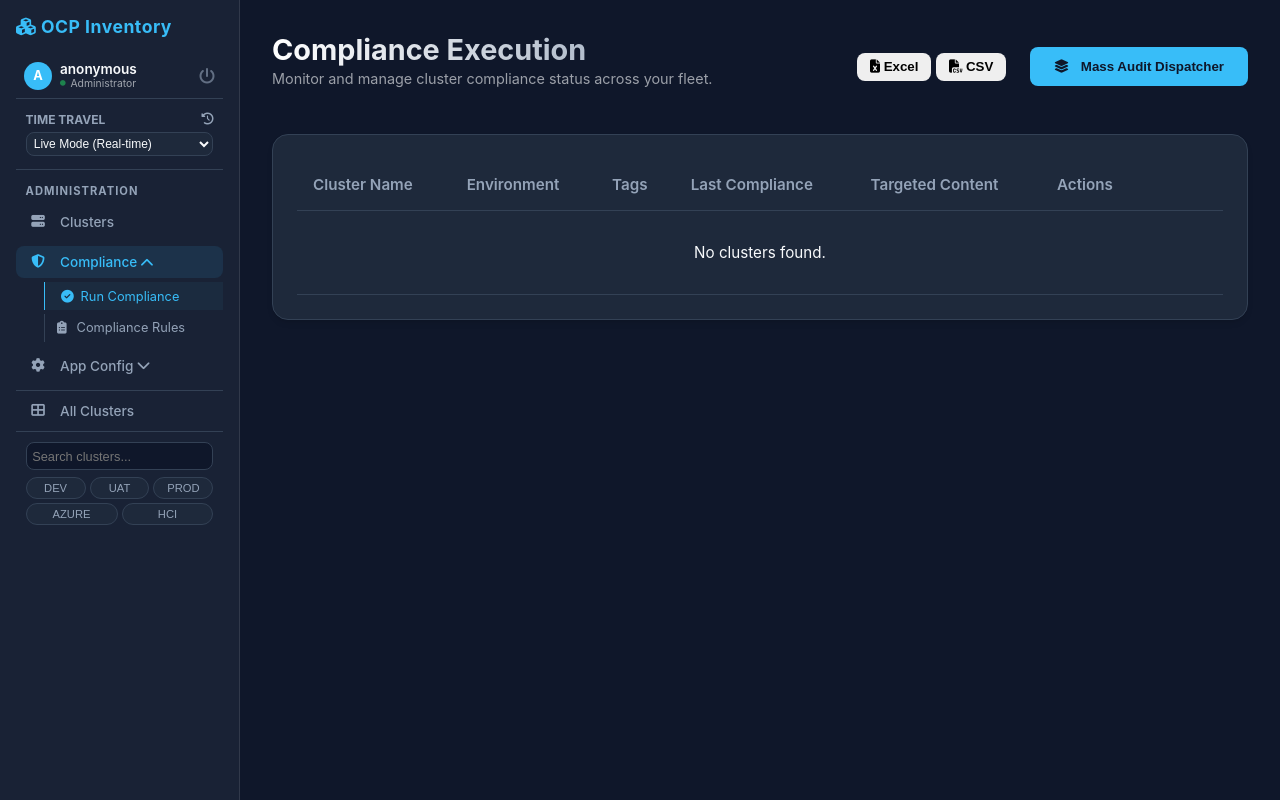
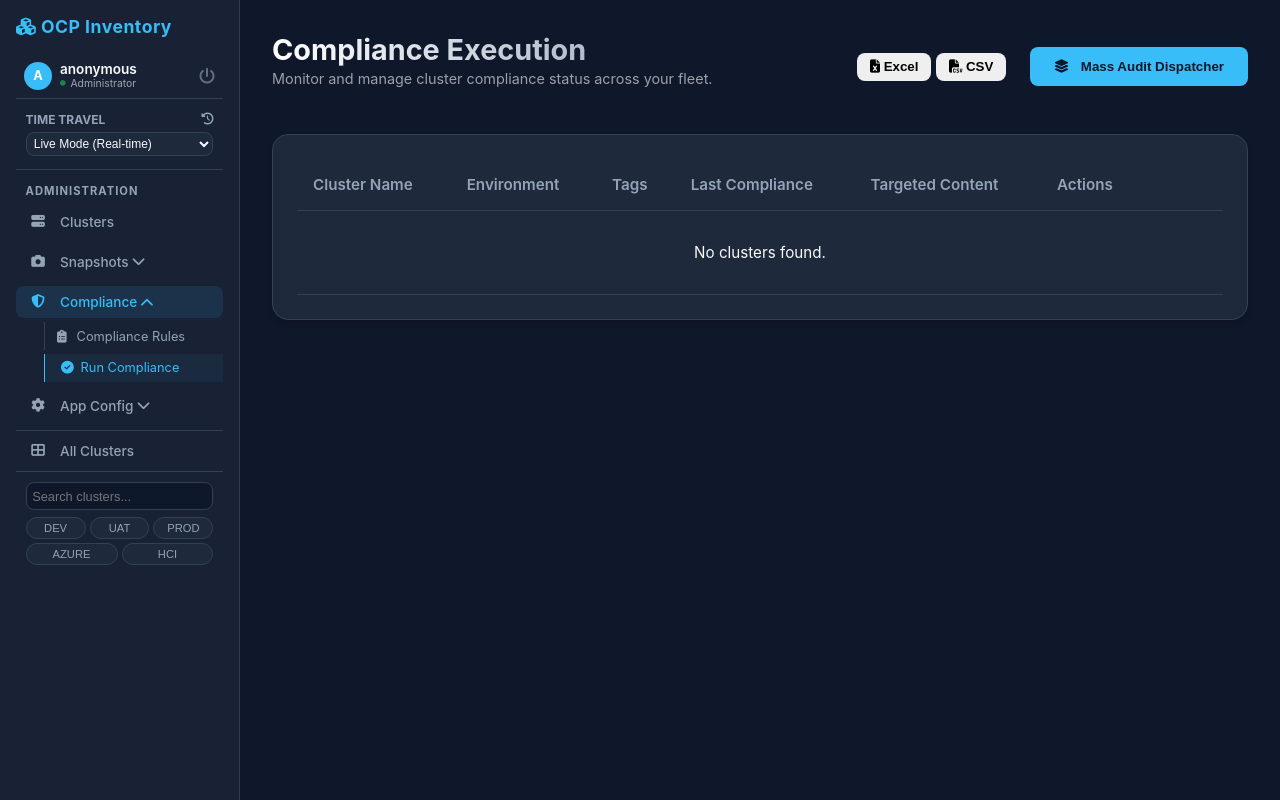
Before and after one commit to zdrux/prime-lagoon, a FastAPI app: page /compliance in a window 1280 px wide. Run offline with FastAPI, Linux system fonts and the light colour scheme; data that the repository does not hold is empty; some libraries are stand-ins or nearby versions.

Commit message:
Restructure navigation: Swapped Compliance links and added Snapshots menu with child views

```diff
--- a/app/routers/views.py
+++ b/app/routers/views.py
@@ -18,7 +18,7 @@ def root():
     return RedirectResponse(url="/dashboard")
 
 @router.get("/admin", response_class=HTMLResponse)
-def admin_view(request: Request, session: Session = Depends(get_session), user: User = Depends(admin_required)):
+def admin_view(request: Request, tab: str = "clusters", session: Session = Depends(get_session), user: User = Depends(admin_required)):
     clusters = session.exec(select(Cluster)).all()
     clusters_by_dc = _group_clusters(clusters)
     return templates.TemplateResponse("admin.html", {
@@ -26,6 +26,7 @@ def admin_view(request: Request, session: Session = Depends(get_session), user:
         "clusters": clusters,
         "clusters_by_dc": clusters_by_dc,
         "page": "admin",
+        "active_tab": tab,
         "user": user
     })
 
--- a/app/templates/base.html
+++ b/app/templates/base.html
@@ -75,9 +75,30 @@
                     Administration
                 </li>
                 <li class="nav-item">
-                    <a href="/admin" class="nav-link {% if page == 'admin' %}active{% endif %}">
+                    <a href="/admin?tab=clusters"
+                        class="nav-link {% if page == 'admin' and active_tab == 'clusters' %}active{% endif %}">
                         <i class="fas fa-server"></i> Clusters
                     </a>
+                </li>
+                <li class="nav-item">
+                    <a href="#"
+                        class="nav-link submenu-toggle {% if page == 'admin' and active_tab in ['schedulers', 'snapshots'] %}active{% endif %}"
+                        data-target="submenu-snapshots"
+                        onclick="event.preventDefault(); toggleSubmenu('submenu-snapshots', this)">
+                        <i class="fas fa-camera"></i> Snapshots
+                        <i class="fas fa-chevron-down arrow"></i>
+                    </a>
+                    <div class="resource-submenu {% if page == 'admin' and active_tab in ['schedulers', 'snapshots'] %}open{% endif %}"
+                        id="submenu-snapshots">
+                        <a href="/admin?tab=schedulers"
+                            class="sub-link {% if page == 'admin' and active_tab == 'schedulers' %}active{% endif %}">
+                            <i class="fas fa-clock" style="width:16px;"></i> Snapshot Scheduler
+                        </a>
+                        <a href="/admin?tab=snapshots"
+                            class="sub-link {% if page == 'admin' and active_tab == 'snapshots' %}active{% endif %}">
+                            <i class="fas fa-history" style="width:16px;"></i> Snapshot History
+                        </a>
+                    </div>
                 </li>
                 <li class="nav-item">
                     <a href="#"
@@ -89,11 +110,11 @@
                     </a>
                     <div class="resource-submenu {% if page in ['audit_rules', 'compliance'] %}open{% endif %}"
                         id="submenu-compliance">
+                        <a href="/audit" class="sub-link {% if page == 'audit_rules' %}active{% endif %}">
+                            <i class="fas fa-clipboard-list" style="width:16px;"></i> Compliance Rules
+                        </a>
                         <a href="/compliance" class="sub-link {% if page == 'compliance' %}active{% endif %}">
                             <i class="fas fa-check-circle" style="width:16px;"></i> Run Compliance
-                        </a>
-                        <a href="/audit" class="sub-link {% if page == 'audit_rules' %}active{% endif %}">
-                            <i class="fas fa-clipboard-list" style="width:16px;"></i> Compliance Rules
                         </a>
                     </div>
                 </li>
```
Also changed, not shown: app/templates/admin.html (+18 -7 lines).
